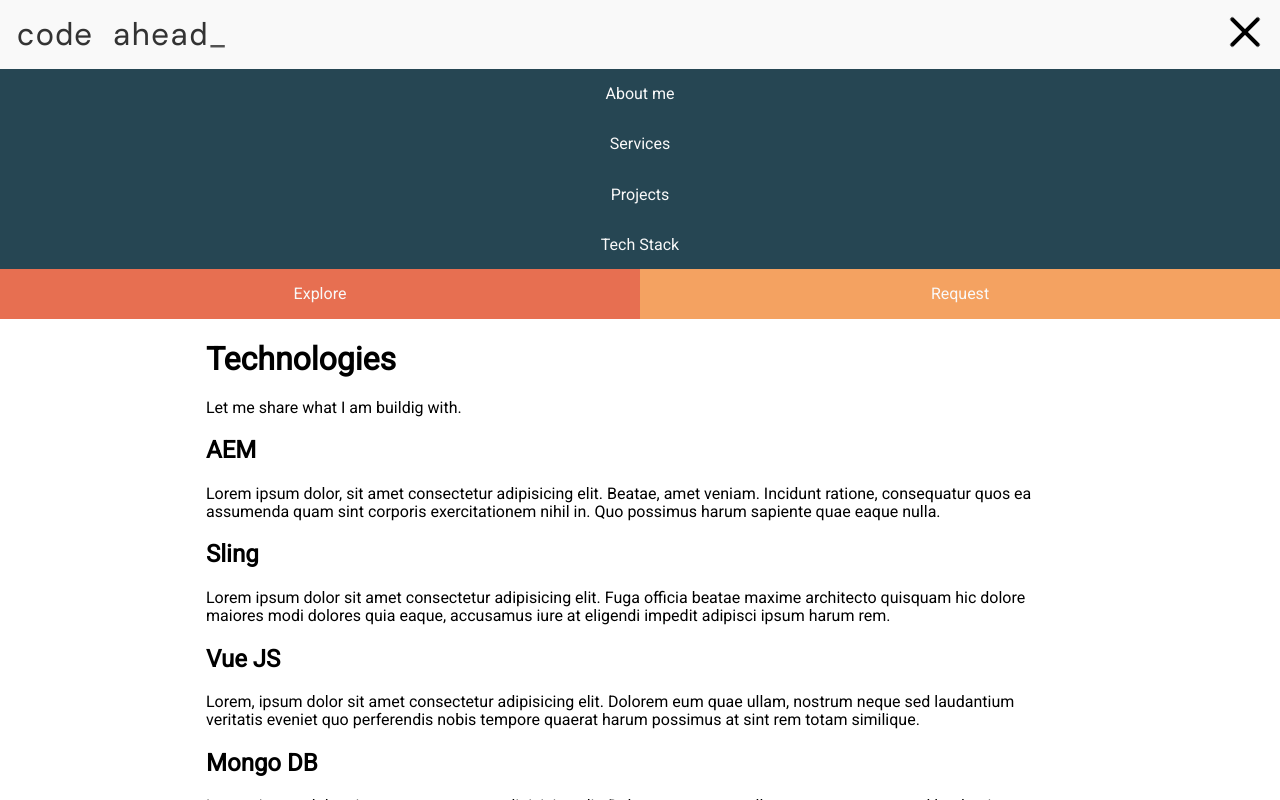
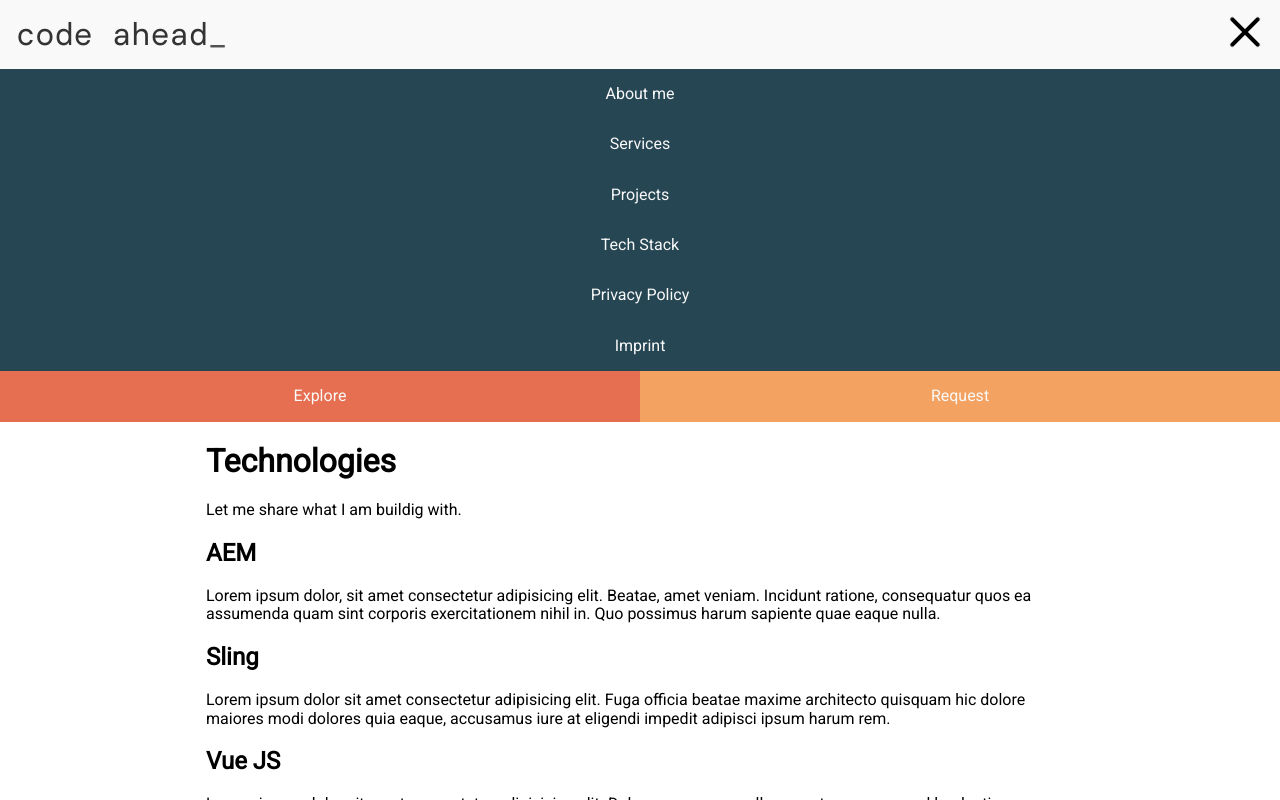
Before and after one commit to tamelang/codeahead, a Vue app: page /tech in a window 1280 px wide. Both pictures are taken after a click on the button 1245 px from the left and 34 px from the top of the page. Shown: the top 800 px of the page. Built offline with nearby package versions, Linux system fonts and the light colour scheme.

Commit message:
splitting components

```diff
--- a/src/App.vue
+++ b/src/App.vue
@@ -1,6 +1,6 @@
 <template>
   <div id="app">
-    <header>
+    <Header>
       <div class="navbar">
         <div class="logo">
           <router-link to="/"
@@ -11,7 +11,7 @@
           class="hamburger"
           v-bind:class="{
             'hamburger--collapse': displayFlyout,
-            'is-active': displayFlyout
+            'is-active': displayFlyout,
           }"
           type="button"
           @click="toggleFlyout"
@@ -49,121 +49,17 @@
           <router-link to="/contact">Request</router-link>
         </div>
       </div>
-    </header>
-    <article>
-      <router-view />
-    </article>
+    </Header>
+    <router-view />
   </div>
 </template>
 
-<style lang="scss">
-@use "./assets/styles/abstracts/abstracts";
-
-.navbar {
-  width: 100%;
-  display: flex;
-  flex-direction: row;
-  justify-content: space-between;
-  background-color: abstracts.$light;
-}
-
-.logo {
-  margin: 1rem;
-  font-size: 2rem;
-  font-family: abstracts.$font-logo;
-  align-self: flex-start;
-  a {
-    color: abstracts.$text-main;
-    text-decoration: none;
-  }
-  .curser {
-    animation: blinker 1s linear infinite;
-  }
-
-  @keyframes blinker {
-    50% {
-      opacity: 0;
-    }
-  }
-}
-
-.burger {
-  align-self: flex-end;
-  color: abstracts.$dark;
-}
-
-.permanent-actions {
-  display: flex;
-  flex-direction: row;
-  width: 100%;
-  div {
-    display: flex;
-    color: white;
-    align-content: center;
-    padding: 1rem;
-    width: 50%;
-    a {
-      width: 100%;
-      text-align: center;
-      text-decoration: none;
-      color: abstracts.$text-light;
-    }
-  }
-  div:nth-child(even) {
-    background-color: abstracts.$accent;
-  }
-  div:nth-child(odd) {
-    background-color: abstracts.$accent-dark;
-  }
-}
-
-.flyout {
-  background-color: abstracts.$dark;
-  display: flex;
-  flex-direction: row;
-  flex-wrap: wrap;
-  width: 100%;
-  opacity: 0;
-  visibility: none;
-  max-height: 0;
-  overflow: hidden;
-  transition: opacity 0.35s, visibility 0.01s 0.35s, max-height 0.35s;
-
-  &.is-active {
-    opacity: 1;
-    visibility: visible;
-    transition: opacity 0.35s, visibility 0.01s, max-height 0.35s;
-    max-height: 200px;
-  }
-
-  div {
-    display: flex;
-    color: white;
-    align-content: center;
-    padding: 1rem;
-    width: 100%;
-    a {
-      width: 100%;
-      text-align: center;
-      text-decoration: none;
-      color: abstracts.$text-light;
-    }
-  }
-}
-</style>
-
 <script lang="ts">
 import Vue from "vue";
+import Header from "@/components/Header.vue";
 export default Vue.extend({
-  data: function() {
-    return {
-      displayFlyout: false
-    };
+  components: {
+    Header,
   },
-  methods: {
-    toggleFlyout: function() {
-      this.displayFlyout = !this.displayFlyout;
-    }
-  }
 });
 </script>
--- /dev/null
+++ b/src/components/Header.vue
@@ -0,0 +1,144 @@
+<template>
+  <header>
+    <div class="navbar">
+      <Logo></Logo>
+      <button
+        class="hamburger"
+        v-bind:class="{
+          'hamburger--collapse': displayFlyout,
+          'is-active': displayFlyout,
+        }"
+        type="button"
+        @click="toggleFlyout"
+      >
+        <span class="hamburger-box">
+          <span class="hamburger-inner"></span>
+        </span>
+      </button>
+    </div>
+    <div class="nav flyout" v-bind:class="{ 'is-active': displayFlyout }">
+      <div>
+        <router-link to="/about">About me</router-link>
+      </div>
+      <div>
+        <router-link to="/services">Services</router-link>
+      </div>
+      <div>
+        <router-link to="/projects">Projects</router-link>
+      </div>
+      <div>
+        <router-link to="/tech">Tech Stack</router-link>
+      </div>
+      <div>
+        <router-link to="/privacy">Privacy Policy</router-link>
+      </div>
+      <div>
+        <router-link to="/imprint">Imprint</router-link>
+      </div>
+    </div>
+    <div class="nav permanent-actions">
+      <div>
+        <router-link to="/explore">Explore</router-link>
+      </div>
+      <div>
+        <router-link to="/contact">Request</router-link>
+      </div>
+    </div>
+  </header>
+</template>
+
+<script lang="ts">
+import Vue from "vue";
+import Logo from "@/components/Logo.vue";
+export default Vue.extend({
+  data: function() {
+    return {
+      displayFlyout: false,
+    };
+  },
+  methods: {
+    toggleFlyout: function() {
+      this.displayFlyout = !this.displayFlyout;
+    },
+  },
+  components: {
+      Logo
+  }
+});
+</script>
+
+<style lang="scss">
+@use "../assets/styles/abstracts/abstracts";
+
+.navbar {
+  width: 100%;
+  display: flex;
+  flex-direction: row;
+  justify-content: space-between;
+  background-color: abstracts.$light;
+}
+
+.burger {
+  align-self: flex-end;
+  color: abstracts.$dark;
+}
+
+.permanent-actions {
+  display: flex;
+  flex-direction: row;
+  width: 100%;
+  div {
+    display: flex;
+    color: white;
+    align-content: center;
+    padding: 1rem;
+    width: 50%;
+    a {
+      width: 100%;
+      text-align: center;
+      text-decoration: none;
+      color: abstracts.$text-light;
+    }
+  }
+  div:nth-child(even) {
+    background-color: abstracts.$accent;
+  }
+  div:nth-child(odd) {
+    background-color: abstracts.$accent-dark;
+  }
+}
+
+.flyout {
+  background-color: abstracts.$dark;
+  display: flex;
+  flex-direction: row;
+  flex-wrap: wrap;
+  width: 100%;
+  opacity: 0;
+  visibility: none;
+  max-height: 0;
+  overflow: hidden;
+  transition: opacity 0.35s, visibility 0.01s 0.35s, max-height 0.35s;
+
+  &.is-active {
+    opacity: 1;
+    visibility: visible;
+    transition: opacity 0.35s, visibility 0.01s, max-height 0.35s;
+    max-height: 800px;
+  }
+
+  div {
+    display: flex;
+    color: white;
+    align-content: center;
+    padding: 1rem;
+    width: 100%;
+    a {
+      width: 100%;
+      text-align: center;
+      text-decoration: none;
+      color: abstracts.$text-light;
+    }
+  }
+}
+</style>
--- /dev/null
+++ b/src/components/Logo.vue
@@ -0,0 +1,32 @@
+<template>
+  <div class="logo">
+    <router-link to="/">code ahead<span class="curser">_</span></router-link>
+  </div>
+</template>
+
+<script>
+export default {};
+</script>
+
+<style lang="scss">
+@use "../assets/styles/abstracts/abstracts";
+.logo {
+  margin: 1rem;
+  font-size: 2rem;
+  font-family: abstracts.$font-logo;
+  align-self: flex-start;
+  a {
+    color: abstracts.$text-main;
+    text-decoration: none;
+  }
+  .curser {
+    animation: blinker 1s linear infinite;
+  }
+
+  @keyframes blinker {
+    50% {
+      opacity: 0;
+    }
+  }
+}
+</style>
--- a/src/views/Imprint.vue
+++ b/src/views/Imprint.vue
@@ -1,11 +1,11 @@
 <template>
   <div class="about">
     <article class="container">
-      <h1>Imprint:</h1>
-      <p>Webdeveloper</p>
+      <h1>Imprint</h1>
       <p>Tim Amelang</p>
       <h2>Postanschrift:</h2>
-      <p>Karolingerstraße 86 Düsseldorf</p>
+      <p>Karolingerstraße 86</p>
+      <p>Düsseldorf, Germany</p>
       <h2>Kontakt:</h2>
       <p>Telefon: +4916092893075</p>
       <p>E-Mail: tim.amelang@gmail.com</p>
```
